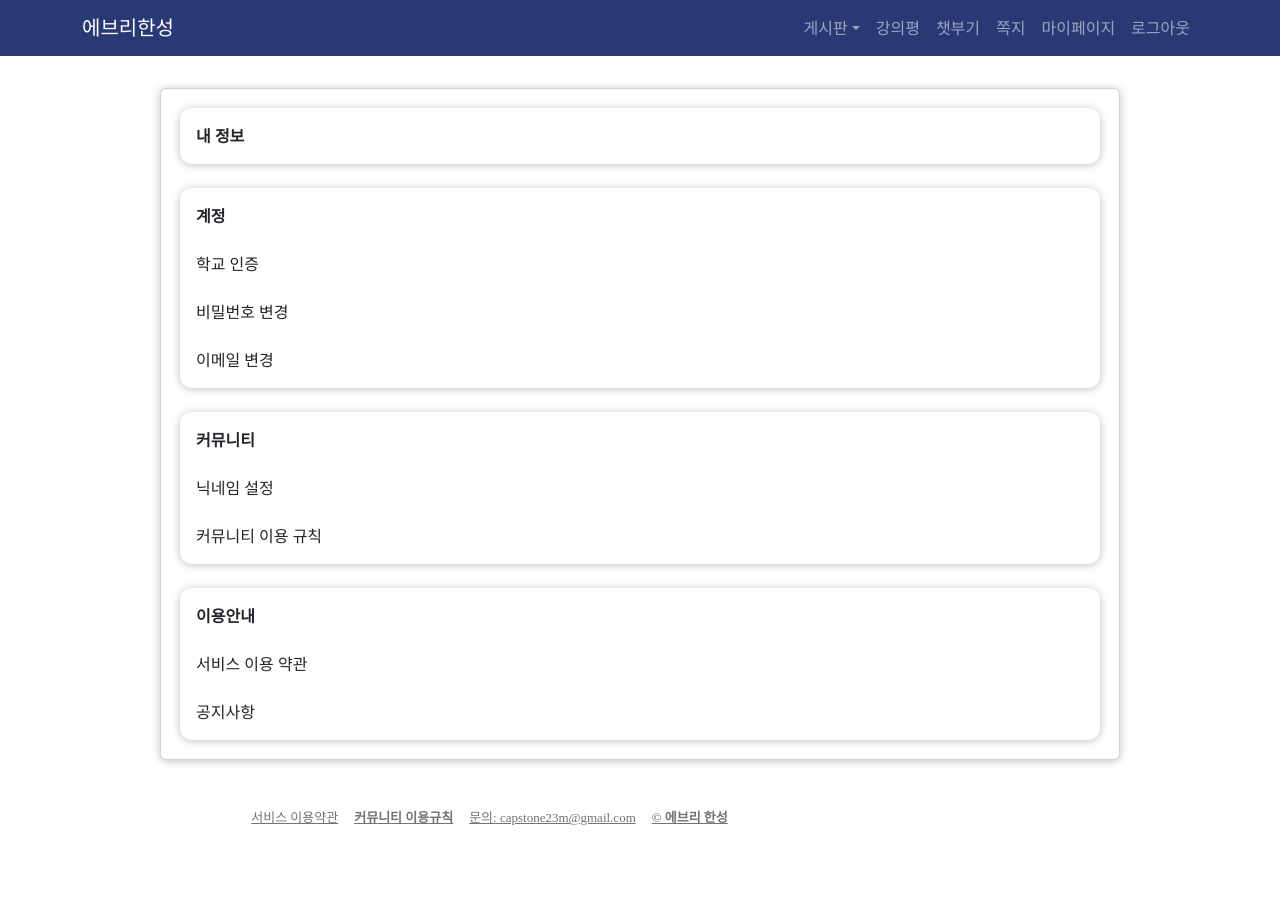
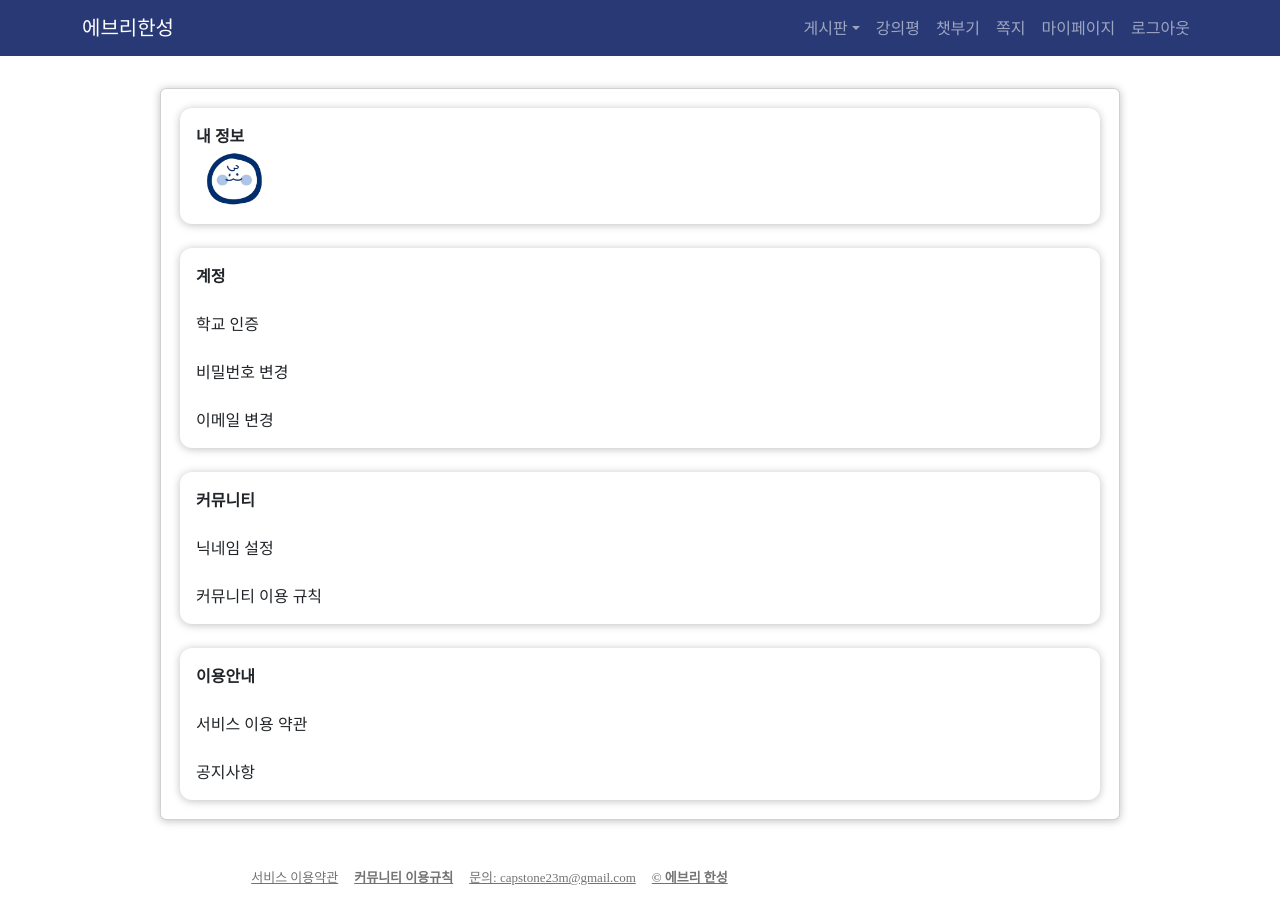
Before and after one commit to minseokiim/everyHansung_Front, a React (Create React App) app: page /my in a window 1280 px wide. Before the commit the page ends 860 px from the top, so only its background shows below. Built offline with nearby package versions, Linux system fonts and the light colour scheme.

Commit message:
약관 추가, css수정

```diff
--- a/db.json
+++ b/db.json
@@ -63,7 +63,13 @@
       "id": 2
     }
   ],
-  "login": [],
+  "login": [
+    {
+      "studentId": "hj",
+      "passwd": "ds",
+      "id": 1
+    }
+  ],
   "members": [
     {
       "studentId": "1515155",
--- a/src/page/chatbotPage/ChatBotPage.js
+++ b/src/page/chatbotPage/ChatBotPage.js
@@ -6,10 +6,12 @@ import ChatBotInput from "./ChatBotInput";
 function ChatBotPage() {
   const [messages, setMessages] = useState([]);
   const [newMessage, setNewMessage] = useState("");
+  // const logo = <img alt="hansung" src="img/chatlogo.png" className="logo" />;
 
   useEffect(() => {
     // 초기 메시지를 생성합니다.
     const initialMessage = {
+      // logo,
       content: "안녕하세요! 무엇을 도와드릴까요?",
       isBot: true,
     };
--- a/src/page/myPage/MyPage.css
+++ b/src/page/myPage/MyPage.css
@@ -3,3 +3,8 @@
   box-shadow: 0 1px 8px rgba(0, 0, 0, 0.25);
   padding: 6px;
 }
+
+.logo {
+  width: 80px;
+  height: 60px;
+}
--- a/src/page/myPage/MyPage.js
+++ b/src/page/myPage/MyPage.js
@@ -7,7 +7,11 @@ const MyPage = () => {
   return (
     <div className="p-3">
       <div className="mini-card p-3">
-        <strong>내 정보</strong>
+        <strong>
+          내 정보
+          <br />
+          <img alt="hansung" src="img/chatlogo.png" className="logo" />
+        </strong>
         <br />
       </div>
       <br />
```
